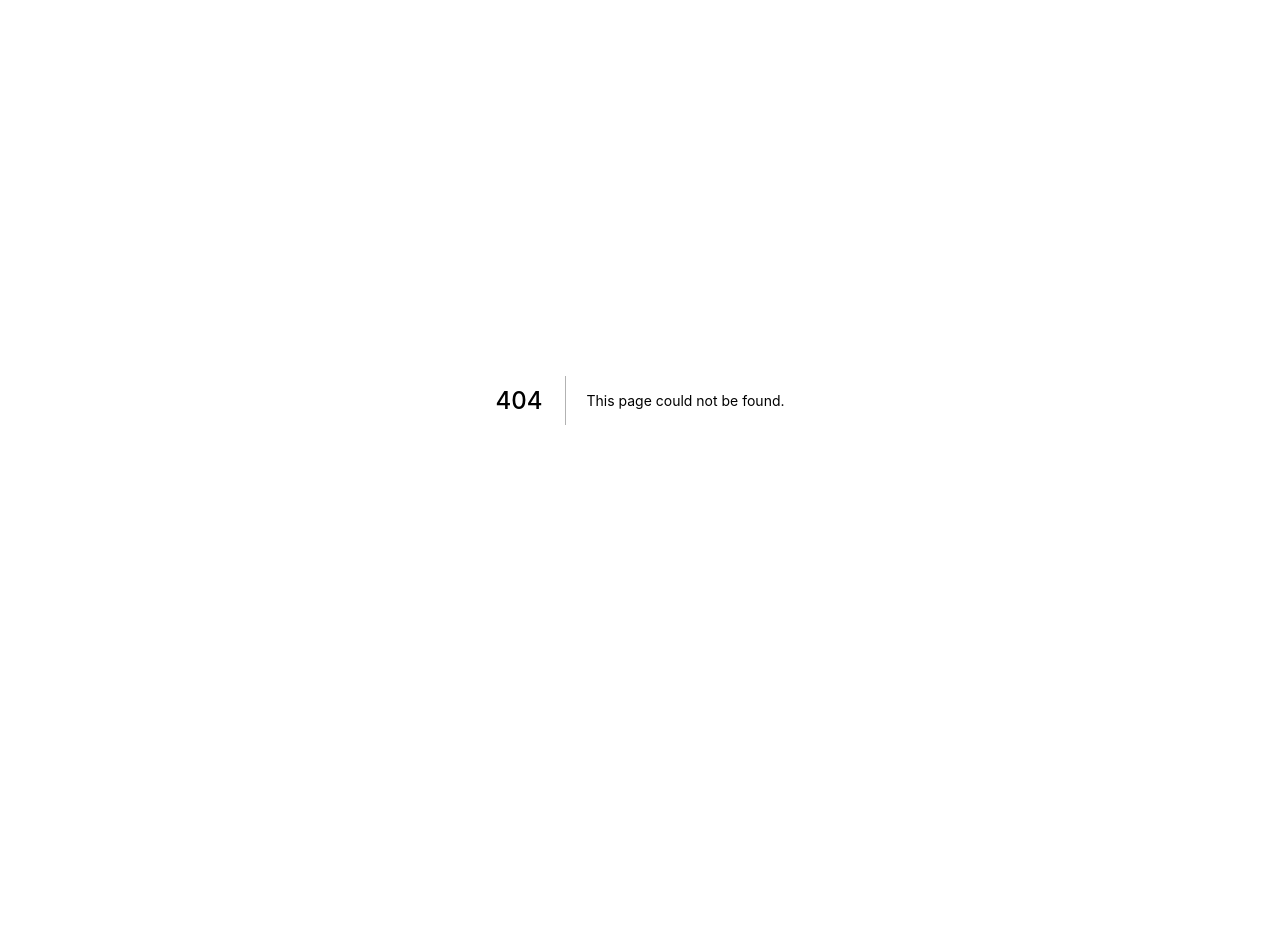
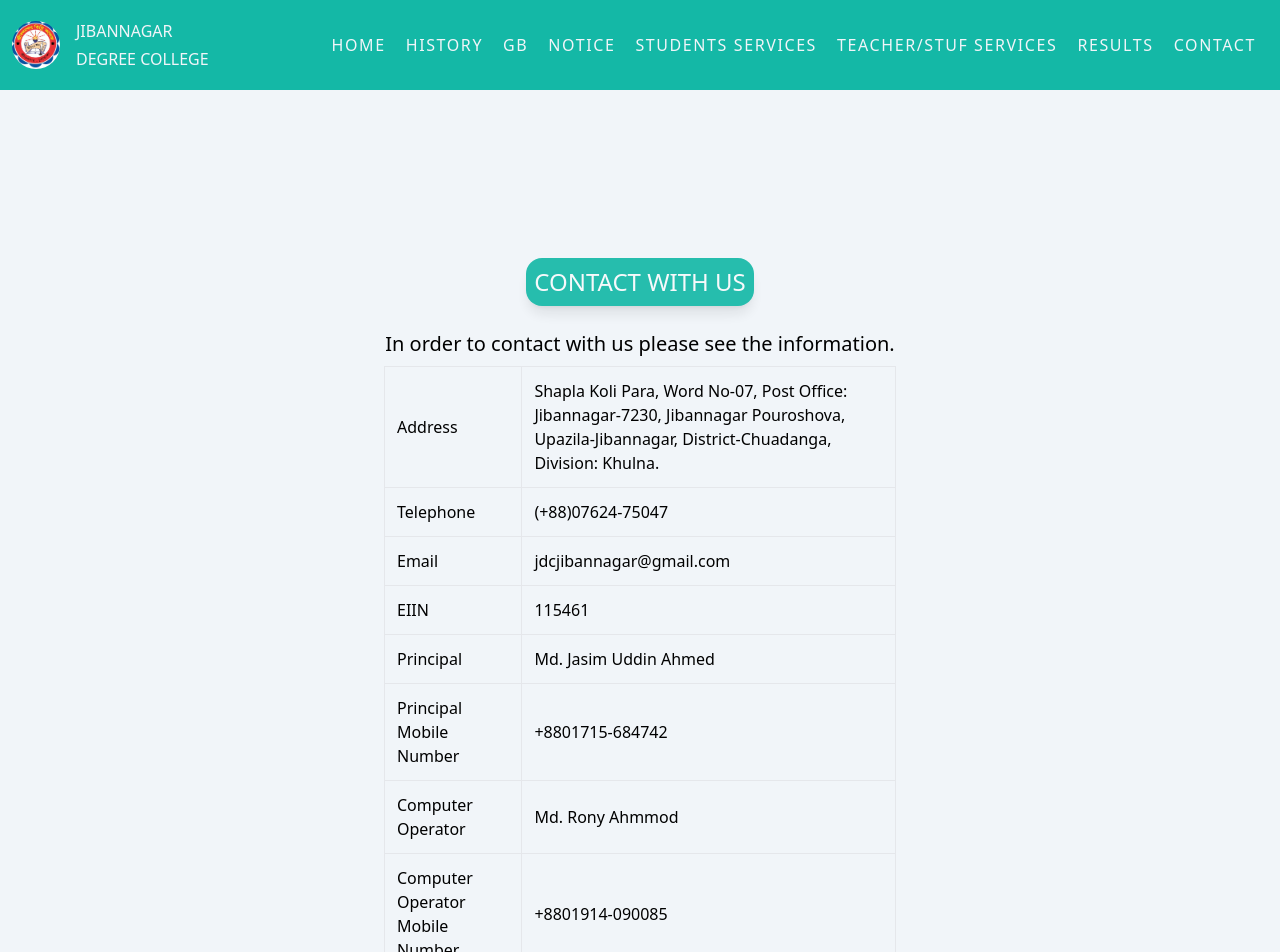
Before and after one commit to ronyahmmod/college-main-website, a Next.js app: page /contact in a window 1280 px wide. Before the commit this address had no page. Shown: the top 952 px of the page. Before the commit the page ends 800 px from the top, so only its background shows below. Built offline with nearby package versions, Linux system fonts and the light colour scheme.

Commit message:
Implement Contact us page

```diff
--- /dev/null
+++ b/pages/contact.js
@@ -0,0 +1,72 @@
+import React from "react";
+import Layout, { setTitle } from "../components/layout";
+import Head from "next/dist/shared/lib/head";
+
+const Contact = () => {
+  return (
+    <Layout>
+      <Head>
+        <title>{setTitle("Contuct Us")}</title>
+      </Head>
+
+      <section className="p-3 sm:p-32 flex justify-center flex-col items-center gap-4 my-32 sm:my-10">
+        <h1 className="text-2xl bg-teal-500 p-2 hover:skew-y-2 text-slate-50 uppercase rounded-2xl transition-all shadow-lg ease-linear animate-pulse">
+          Contact with us
+        </h1>
+
+        <div className="max-w-screen md:max-w-[50%] overflow-x-auto">
+          <table className="table-auto border-collapse border border-slate-200">
+            <caption className="text-xl my-2">
+              In order to contact with us please see the information.
+            </caption>
+            {/* <thead>
+              <tr>
+                <th>Address</th>
+              </tr>
+            </thead> */}
+            <tbody>
+              <tr className="border">
+                <td className="border p-3">Address</td>
+                <td className="border p-3">
+                  Shapla Koli Para, Word No-07, Post Office: Jibannagar-7230,
+                  Jibannagar Pouroshova, Upazila-Jibannagar, District-Chuadanga,
+                  Division: Khulna.
+                </td>
+              </tr>
+              <tr className="border">
+                <td className="border p-3">Telephone</td>
+                <td className="border p-3">(+88)07624-75047</td>
+              </tr>
+              <tr className="border">
+                <td className="border p-3">Email</td>
+                <td className="border p-3">jdcjibannagar@gmail.com</td>
+              </tr>
+              <tr className="border">
+                <td className="border p-3">EIIN</td>
+                <td className="border p-3">115461</td>
+              </tr>
+              <tr className="border">
+                <td className="border p-3">Principal</td>
+                <td className="border p-3">Md. Jasim Uddin Ahmed</td>
+              </tr>
+              <tr className="border">
+                <td className="border p-3">Principal Mobile Number</td>
+                <td className="border p-3">+8801715-684742</td>
+              </tr>
+              <tr className="border">
+                <td className="border p-3">Computer Operator</td>
+                <td className="border p-3">Md. Rony Ahmmod</td>
+              </tr>
+              <tr className="border">
+                <td className="border p-3">Computer Operator Mobile Number</td>
+                <td className="border p-3">+8801914-090085</td>
+              </tr>
+            </tbody>
+          </table>
+        </div>
+      </section>
+    </Layout>
+  );
+};
+
+export default Contact;
--- a/pages/index.js
+++ b/pages/index.js
@@ -49,7 +49,7 @@ export default function Home() {
       {/* END SLIDE SHOW */}
       {/* START GB PRECIDENT SECTION  */}
       <section className="max-w-screen bg-[url('/images/image-2.jpg')] sm:mb-4 bg-teal-900 flex py-32 sm:py-48 sm:p-9 sm:flex-wrap flex-col-reverse sm:flex-row-reverse justify-items-center gap-6">
-        <div className="md:text-xl px-7 md:px-12 flex flex-col justify-center basis-[1/2] w-full sm:w-1/2 text-sm text-slate-200 bg-primary sm:bg-slate-200 sm:text-sky-900 p-3 ">
+        <div className="md:text-xl px-7 md:px-12 flex flex-col justify-center basis-[1/2] w-full sm:w-1/2 text-sm text-slate-200 bg-primary sm:bg-slate-200 sm:text-sky-900 rounded-lg p-3 ">
           জীবননগর ডিগ্রি কলেজ জীবননগর উপজেলার একটি প্রাচীন শিক্ষা প্রতিষ্ঠান।
           শিক্ষা প্রতিষ্ঠানটি উপজেলার প্রাণকেন্দ্রে অবস্থিত। কলেজটিতে বৃহৎ
           ক্যাম্পাস রয়েছে। কলেজটির চারিদিকে সবুজ গাছ থাকায় একটি নির্মল পরিবেশ
@@ -92,7 +92,7 @@ export default function Home() {
 
       {/* START SECTION  */}
       <section className="max-w-screen bg-[url('/images/image-1.jpg')] bg-teal-900 flex py-32 sm:py-48 sm:p-9 sm:flex-wrap flex-col-reverse md:flex-row justify-items-center gap-6">
-        <div className="md:text-xl px-7 md:px-12 flex flex-col justify-center basis-[1/2] w-full sm:w-1/2 text-sm text-slate-200 bg-primary sm:bg-transparent sm:text-slate-800 p-3">
+        <div className="md:text-xl px-7 md:px-12 flex flex-col justify-center basis-[1/2] w-full sm:w-1/2 text-sm text-slate-200 bg-primary sm:bg-slate-200 sm:text-sky-900 rounded-lg p-3">
           জীবননগর ডিগ্রি কলেজ জীবননগর উপজেলার একটি প্রাচীন শিক্ষা প্রতিষ্ঠান। এ
           প্রতিষ্ঠানের সম্মানীত শিক্ষকগণ অত্যন্ত দক্ষ। তারা শিক্ষার্থীদের
           মানুষের মত মানুষ হিসেবে গড়ে ওঠার জন্য সুন্দর গাইড লাইন প্রদান করেন।
```
